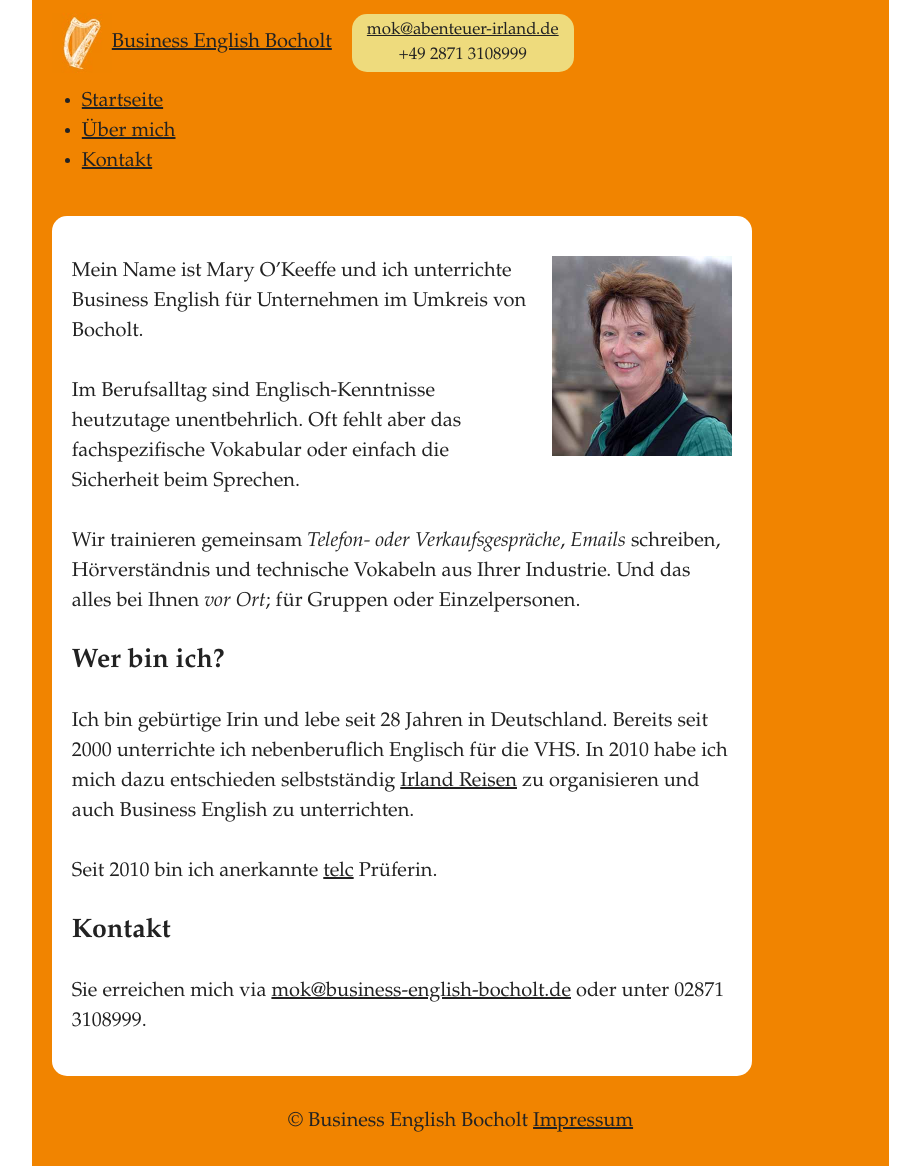
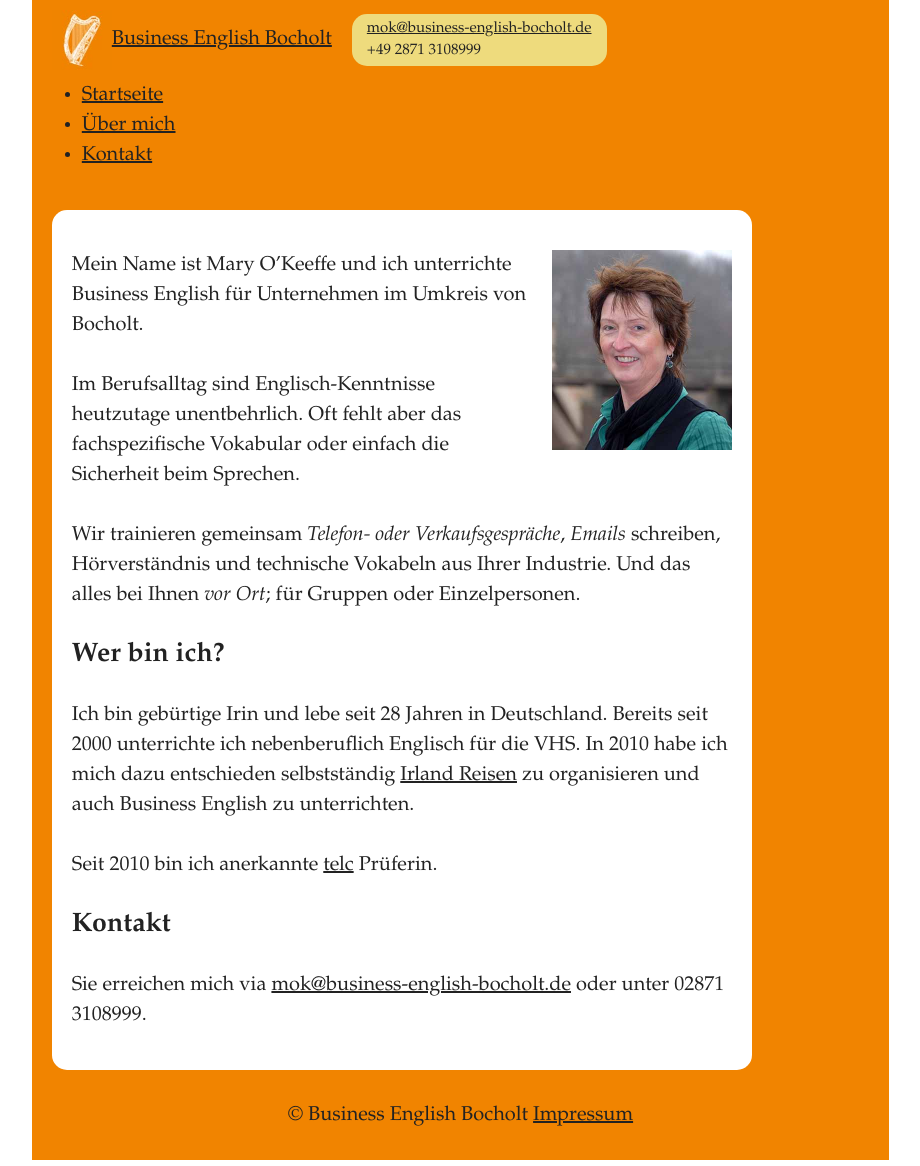
Before and after one commit to ArloL/business-english, a Jekyll site: the page built from index.md, in a window 1280 px wide. Shown: the whole page, without its empty margins (109-1029 px from the left). Built offline with Jekyll 4.4.1, drawn with Linux system fonts in a browser that asks for light colours.

Commit message:
Use a span for the telBox instead of a paragraph

```diff
--- a/_includes/header.html
+++ b/_includes/header.html
@@ -29,10 +29,10 @@
         <img height="60" width="60" src="img/logo.jpg" />Business English Bocholt
     </a>
     <div class="telBox">
-        <p>
-            <a href="mailto:mok@abenteuer-irland.de">mok@abenteuer-irland.de</a><br />
+        <span>
+            <a href="mailto:mok@abenteuer-irland.de">mok@business-english-bocholt.de</a><br />
             +49 2871 3108999
-        </p>
+        </span>
     </div>
 {% include nav.html %}
 </div>
```
